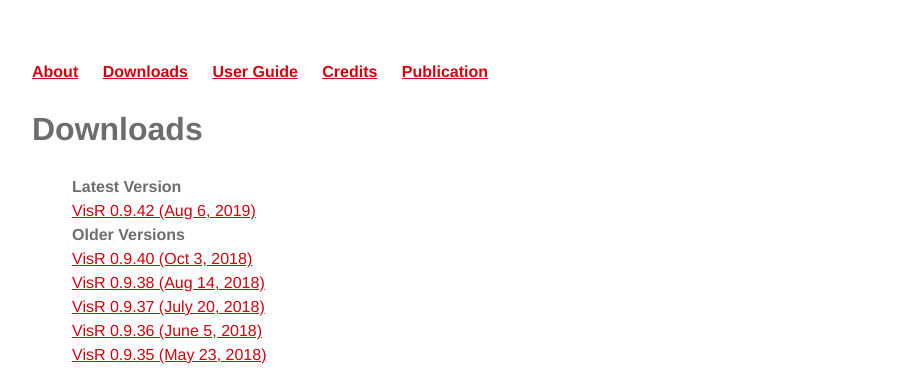
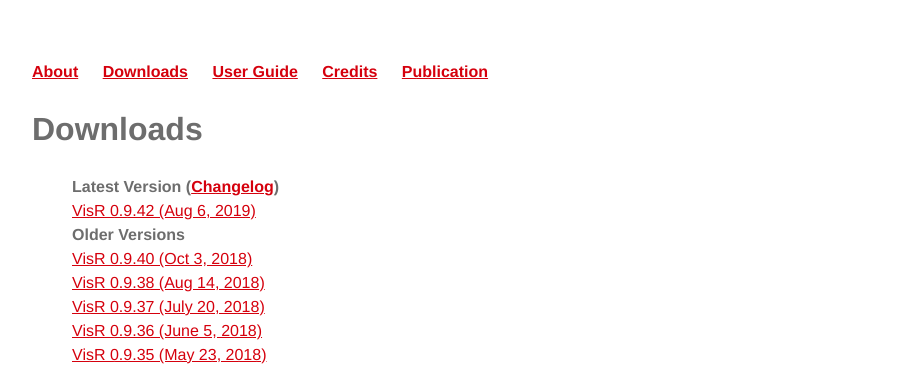
Before and after one commit to visrsoftware/visrsoftware.github.io, a Jekyll site: the page built from downloads/index.html, in a window 1280 px wide. Shown: the top 370 px of the page, without its empty margins (160-1060 px from the left). Built offline with Jekyll 4.4.1, drawn with Linux system fonts in a browser that asks for light colours.

Commit message:
added link to changelog

```diff
--- a/downloads/index.html
+++ b/downloads/index.html
@@ -4,7 +4,7 @@
 ---
 <div class="downloads">
 	<ul class="downloads">
-		<li><b>Latest Version</b></li>
+		<li><b>Latest Version (<a href="https://raw.githubusercontent.com/visrsoftware/visrsoftware.github.io/master/Changelog.md">Changelog</a>)</b></li>
 		<li><a href="https://bit.ly/2M382IP"> VisR 0.9.42 (Aug 6, 2019)</a></li>
 		<li></li>
 		<li><b>Older Versions</b></li>
```
